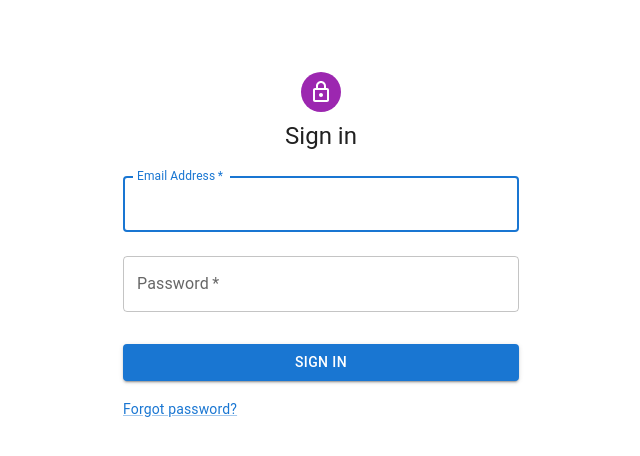
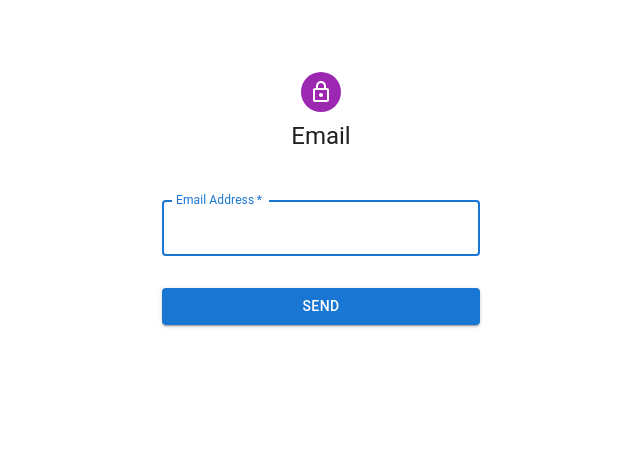
Before and after one commit to ANASS-ANGRA/front_projet_ista, a React (Create React App) app: page / in a window 1280 px wide. Shown: the top 456 px of the page, without its empty margins (319-959 px from the left). Built offline with nearby package versions, Linux system fonts and the light colour scheme.

Commit message:
page  password oublie

```diff
--- a/src/App.js
+++ b/src/App.js
@@ -1,10 +1,11 @@
 import SignIn from "./login/Sign_in";
+import Oublie from "./login/pass_oublie";
 
 
 function App() {
   return (
     <div className="App">
-       <SignIn/>
+      <Oublie/>
     </div>
   );
 }
--- /dev/null
+++ b/src/login/pass_oublie.js
@@ -0,0 +1,100 @@
+
+import React ,{useState} from 'react';
+import Avatar from '@mui/material/Avatar';
+import Button from '@mui/material/Button';
+import CssBaseline from '@mui/material/CssBaseline';
+import TextField from '@mui/material/TextField';
+import FormControlLabel from '@mui/material/FormControlLabel';
+import Checkbox from '@mui/material/Checkbox';
+import Link from '@mui/material/Link';
+import Grid from '@mui/material/Grid';
+import Box from '@mui/material/Box';
+import LockOutlinedIcon from '@mui/icons-material/LockOutlined';
+import Typography from '@mui/material/Typography';
+import Container from '@mui/material/Container';
+import { createTheme, ThemeProvider } from '@mui/material/styles';
+
+
+
+
+const theme = createTheme();
+
+export default function Oublie() {
+
+
+  const [email, setEmail] = useState('');
+  const [password, setPassword] = useState('');
+  const [emailError, setEmailError] = useState('');
+  const [passwordError, setPasswordError] = useState('');
+
+  function validateEmail() {
+    // This regular expression checks if the email is in a valid format
+    const emailRegex = /^[^\s@]+@[^\s@]+\.[^\s@]+$/;
+    if (!emailRegex.test(email)) {
+      setEmailError('Please enter a valid email address');
+      alert("Please enter a valid email address");
+    } else {
+      setEmailError('');
+    }
+  }
+
+
+
+  const handleSubmit = (event) => {
+        event.preventDefault()
+       validateEmail()
+  }
+
+  return (
+    <ThemeProvider theme={theme}>
+      <Container component="main" maxWidth="xs">
+        <CssBaseline />
+        <Box
+          sx={{
+            marginTop: 8,
+            display: 'flex',
+            flexDirection: 'column',
+            alignItems: 'center',
+          }}
+        >
+          <Avatar sx={{ m: 1, bgcolor: 'secondary.main' }}>
+            <LockOutlinedIcon />
+          </Avatar>
+          <Typography component="h1" variant="h5">
+            Email
+          </Typography>
+          <Box component="form"  onSubmit={handleSubmit} noValidate sx={{ mt: 4 }}>
+            <TextField
+              margin="normal"
+              required
+              fullWidth
+              id="email"
+              label="Email Address"
+              name="email"
+              autoComplete="email"
+              autoFocus
+              value={email}
+              onChange={(e)=>{setEmail(e.target.value)}}
+            />
+
+            <Button
+              type="submit"
+              fullWidth
+              variant="contained"
+              sx={{ mt: 3, mb: 2 }}
+            >
+              Send
+            </Button>
+
+            {emailError &&    <Grid container>
+              <Grid item xs>
+                  {emailError}
+
+              </Grid>
+            </Grid>}
+          </Box>
+        </Box>
+      </Container>
+    </ThemeProvider>
+  )
+        }
```
